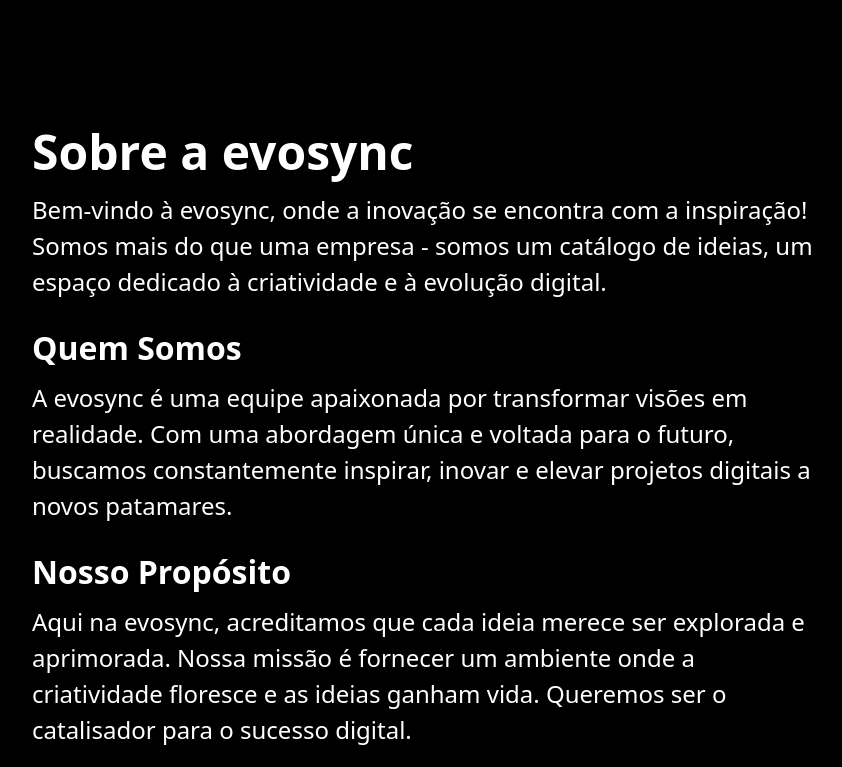
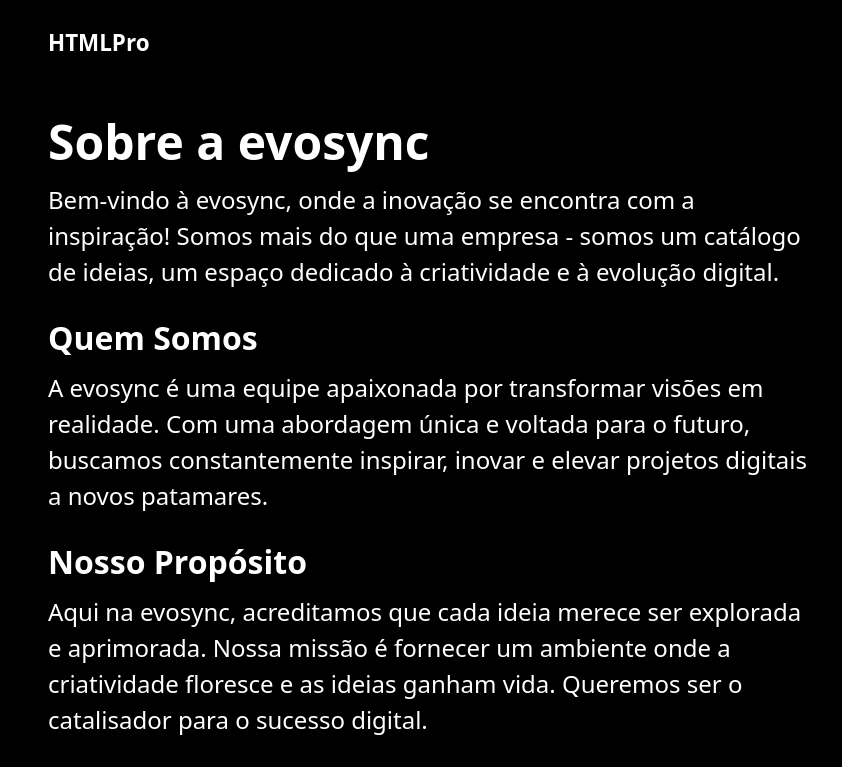
Before and after one commit to felipetadeudev/evosync, a plain HTML site: page index.html in a window 1280 px wide. Shown: the top 767 px of the page, without its empty margins (208-1050 px from the left). Drawn offline with Linux system fonts and the light colour scheme.

Commit message:
criado header

```diff
--- a/index.html
+++ b/index.html
@@ -4,12 +4,20 @@
 <head>
     <meta charset="UTF-8">
     <meta name="viewport" content="width=device-width, initial-scale=1.0">
+    <meta name="description" content="Bem-vindo à evosync, onde a inovação se encontra com a inspiração!">
     <title>Evosync</title>
     <link rel="stylesheet" href="reset.css">
     <link rel="stylesheet" href="style.css">
 </head>
 
 <body>
+    <header>
+        <nav>
+            <ul>
+                <li><a href="https://www.htmlpro.com.br" target="_blank">HTMLPro</a></li>
+            </ul>
+        </nav>
+    </header>
     <main>
         <h1>Sobre a evosync</h1>
         <p>Bem-vindo à evosync, onde a inovação se encontra com a inspiração! Somos mais do que uma empresa - somos um
--- a/style.css
+++ b/style.css
@@ -7,13 +7,13 @@ main {
     display: grid;
     max-width: 800px;
     margin: 0 auto;
-    padding: 8rem 0;
+    padding: 2rem 1rem 8rem 1rem;
 }
 
 h1 {
     font-size: 3rem;
     font-weight: 600;
-margin-bottom: 1rem;
+    margin-bottom: 1rem;
 }
 
 h2 {
@@ -34,3 +34,19 @@ a {
     color: white;
     margin-top: 2rem;
 }
+
+a:hover {
+    color: rgb(105, 111, 117);
+}
+
+header {
+    max-width: 800px;
+    margin: 0 auto;
+    padding: 2rem 1rem;
+}
+
+header a {
+    text-decoration: none;
+    font-weight: 600;
+    font-size: 1.4rem;
+}
```
Also changed, not shown: .devcontainer/devcontainer.json (added), 1 other file.
